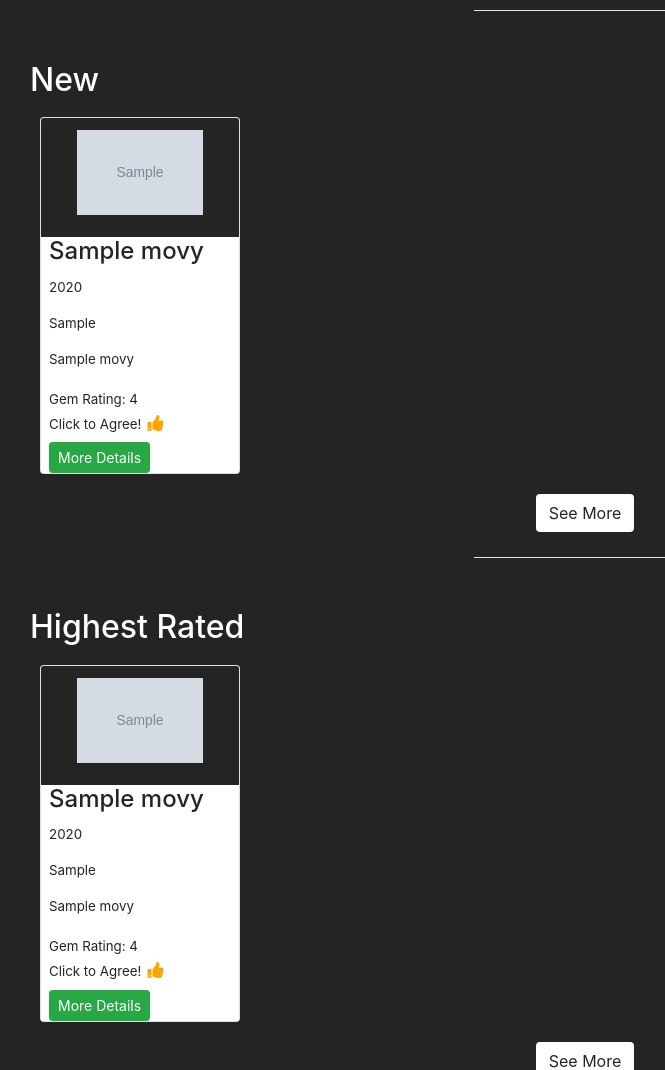
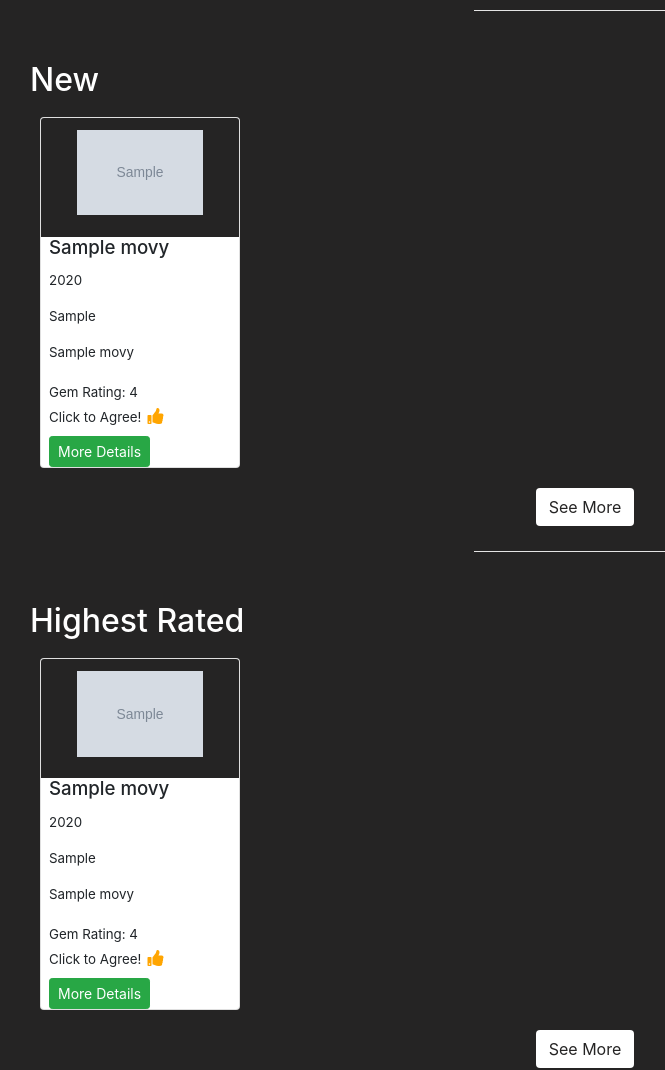
Before and after one commit to Code-Institute-Submissions/HiddenGems, a Flask app: page / in a window 1280 px wide. Shown: the part 680-1750 px from the top of the page, without its empty margins (55-720 px from the left). Run offline with Flask 2, Linux system fonts and the light colour scheme; grey boxes marked "Sample" are stand-in pictures; a database or web service that is not in the repository returns one stand-in record (values such as "Sample title"); some libraries are stand-ins or nearby versions.

Commit message:
Reduce card title size throughout.

```diff
--- a/static/css/style.css
+++ b/static/css/style.css
@@ -48,6 +48,10 @@ body {
 .card-entry {
   max-width: 200px;
   max-height: 600px;
+}
+
+.card-title {
+  font-size: 14pt;
 }
 
 .card-text {
```
